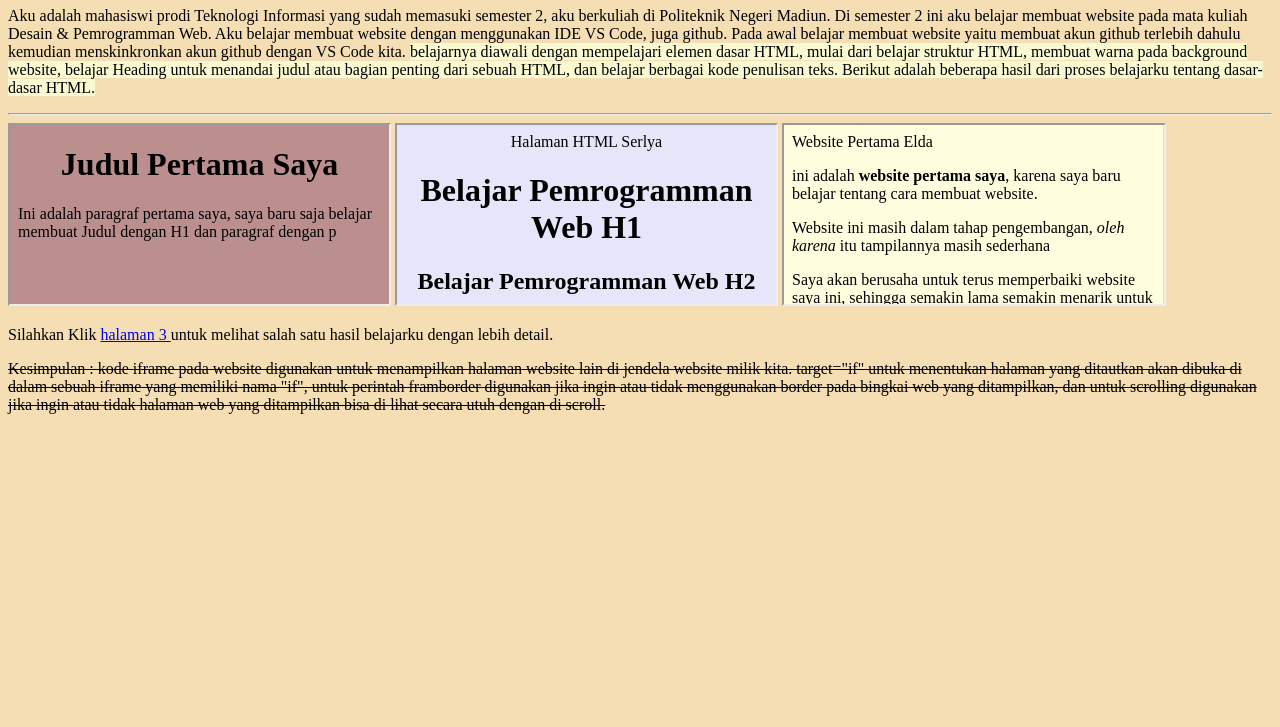
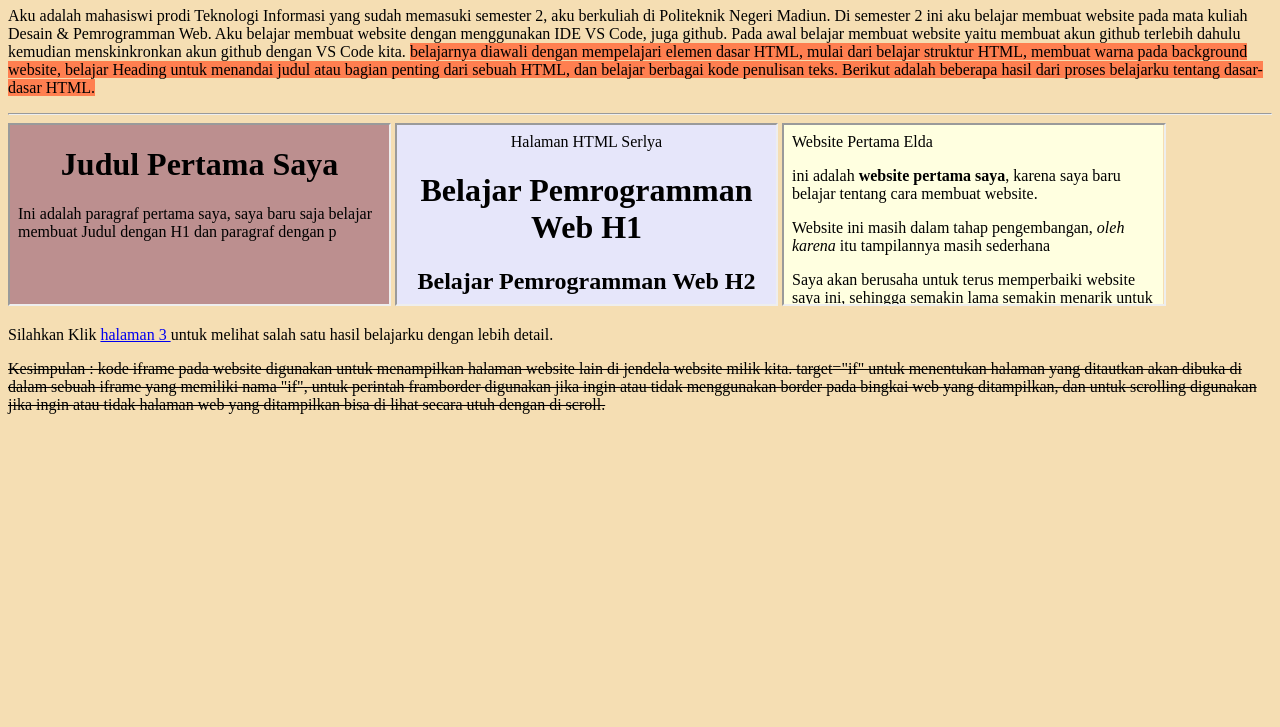
Before and after one commit to eldaserlya/html_dasar4, a plain HTML site: page latihan_1_9.html in a window 1280 px wide. Shown: the part 73-800 px from the top of the page. Drawn offline with Linux system fonts and the light colour scheme.

Commit message:
latihan1.9

```diff
--- a/latihan_1_9.html
+++ b/latihan_1_9.html
@@ -9,7 +9,7 @@
         Aku adalah mahasiswi prodi Teknologi Informasi yang sudah memasuki semester 2, aku berkuliah di Politeknik Negeri Madiun.
         Di semester 2 ini aku belajar membuat website pada mata kuliah Desain & Pemrogramman Web. Aku belajar membuat website dengan
         menggunakan IDE VS Code, juga github. Pada awal belajar membuat website yaitu membuat akun github terlebih dahulu kemudian
-        menskinkronkan akun github dengan VS Code kita. <mark style="background-color: lightgoldenrodyellow"> belajarnya diawali dengan mempelajari elemen dasar HTML, mulai dari
+        menskinkronkan akun github dengan VS Code kita. <mark style="background-color: coral"> belajarnya diawali dengan mempelajari elemen dasar HTML, mulai dari
         belajar struktur HTML, membuat warna pada background website, belajar Heading untuk menandai judul atau bagian penting dari
         sebuah HTML, dan belajar berbagai kode penulisan teks. Berikut adalah beberapa hasil dari proses belajarku tentang dasar-dasar HTML.</mark>
 
```
